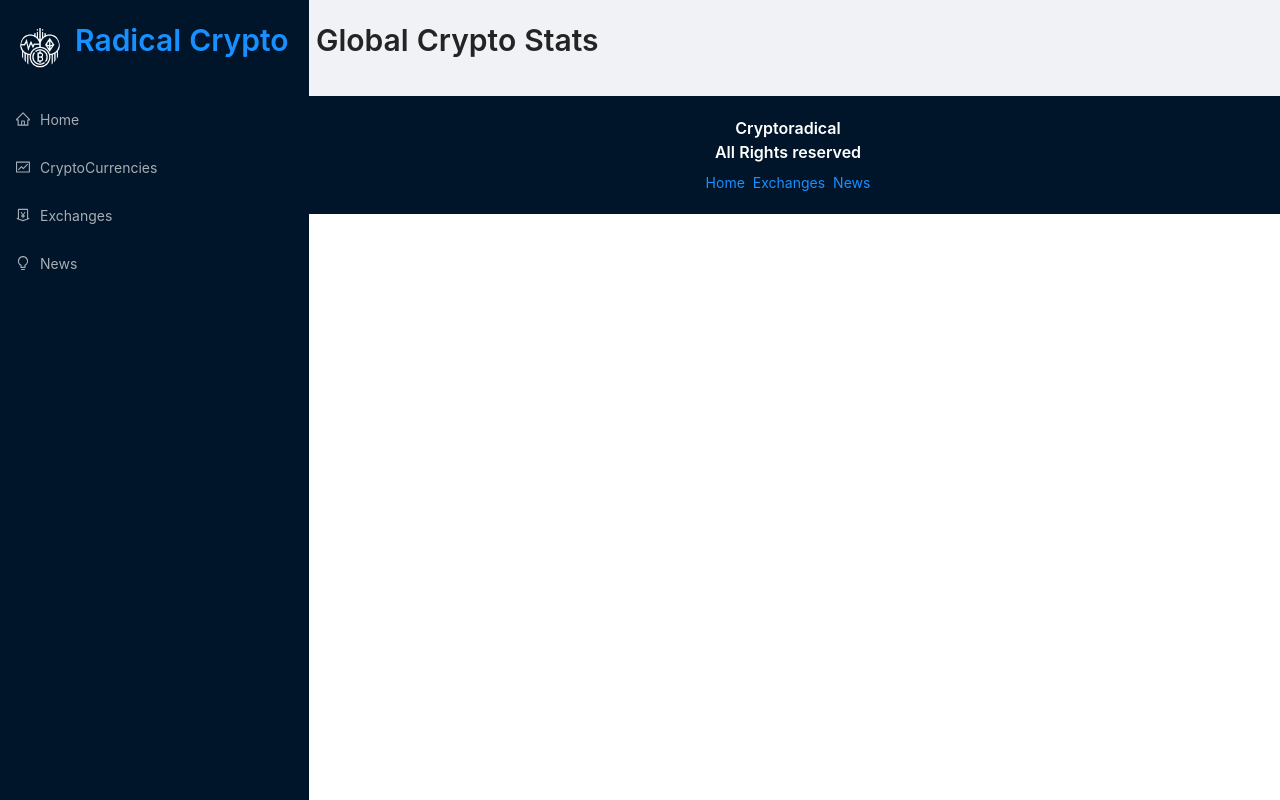
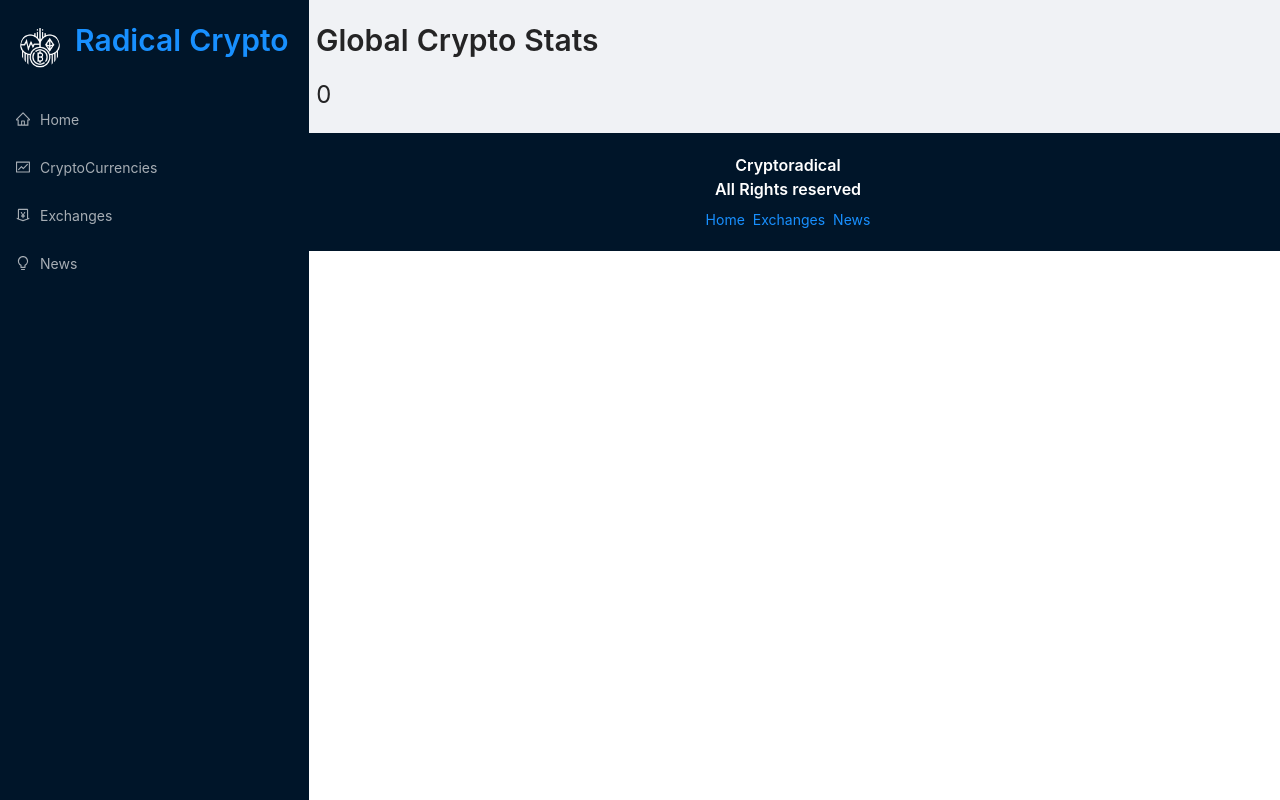
Before and after one commit to tnyandoro/cryptoapp, a React (Create React App) app: page / in a window 1280 px wide. Built offline with nearby package versions, Linux system fonts and the light colour scheme.

Commit message:
Add stats

```diff
--- a/src/components/Homepage.jsx
+++ b/src/components/Homepage.jsx
@@ -11,6 +11,12 @@ const Homepage = () => (
     <Title level={2} className="heading">
       Global Crypto Stats
     </Title>
+    <Row>
+      <Col span={12}>
+        {' '}
+        <Statistic />
+      </Col>
+    </Row>
   </>
 );
 
```
